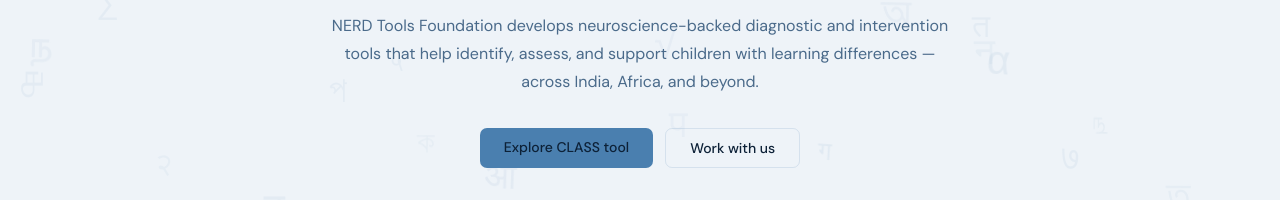
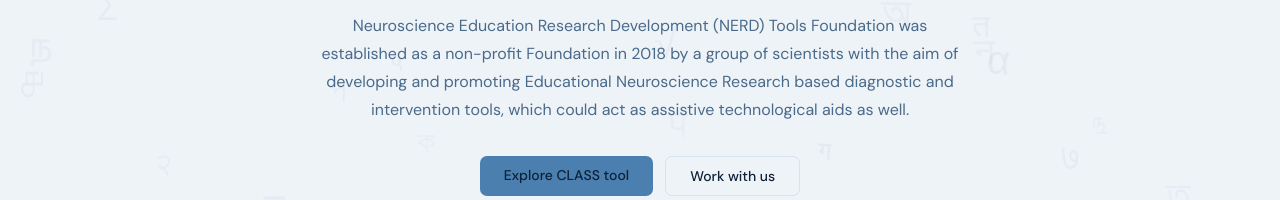
Before and after one commit to NerdToolsFoundation/NERDTools, a plain HTML site: page index.html in a window 1280 px wide. Shown: the part 508-708 px from the top of the page. Drawn offline with Linux system fonts and the light colour scheme.

Commit message:
Update index.html

```diff
--- a/index.html
+++ b/index.html
@@ -250,7 +250,7 @@
   <span class="hero-tag">Est. 2018</span>
   <h2 style="font-family:var(--serif);font-size:clamp(1.6rem,4vw,3.1rem);font-weight:400;color:var(--ntf-ink);margin-bottom:0.5rem;letter-spacing:0.2px;">NERD Tools Foundation</h2>
   <h1>Unlocking every child's<br><em>potential to learn</em></h1>
-  <p>NERD Tools Foundation develops neuroscience-backed diagnostic and intervention tools that help identify, assess, and support children with learning differences — across India, Africa, and beyond.</p>
+  <p>Neuroscience Education Research Development (NERD) Tools Foundation was established as a non-profit Foundation in 2018 by a group of scientists with the aim of developing and promoting Educational Neuroscience Research based diagnostic and intervention tools, which could act as assistive technological aids as well.</p>
   <div class="hero-btns">
     <a class="btn-primary" href="https://nerdtools.biodb.in/" target="_blank">Explore CLASS tool</a>
     <a class="btn-secondary" href="#services">Work with us</a>
```
